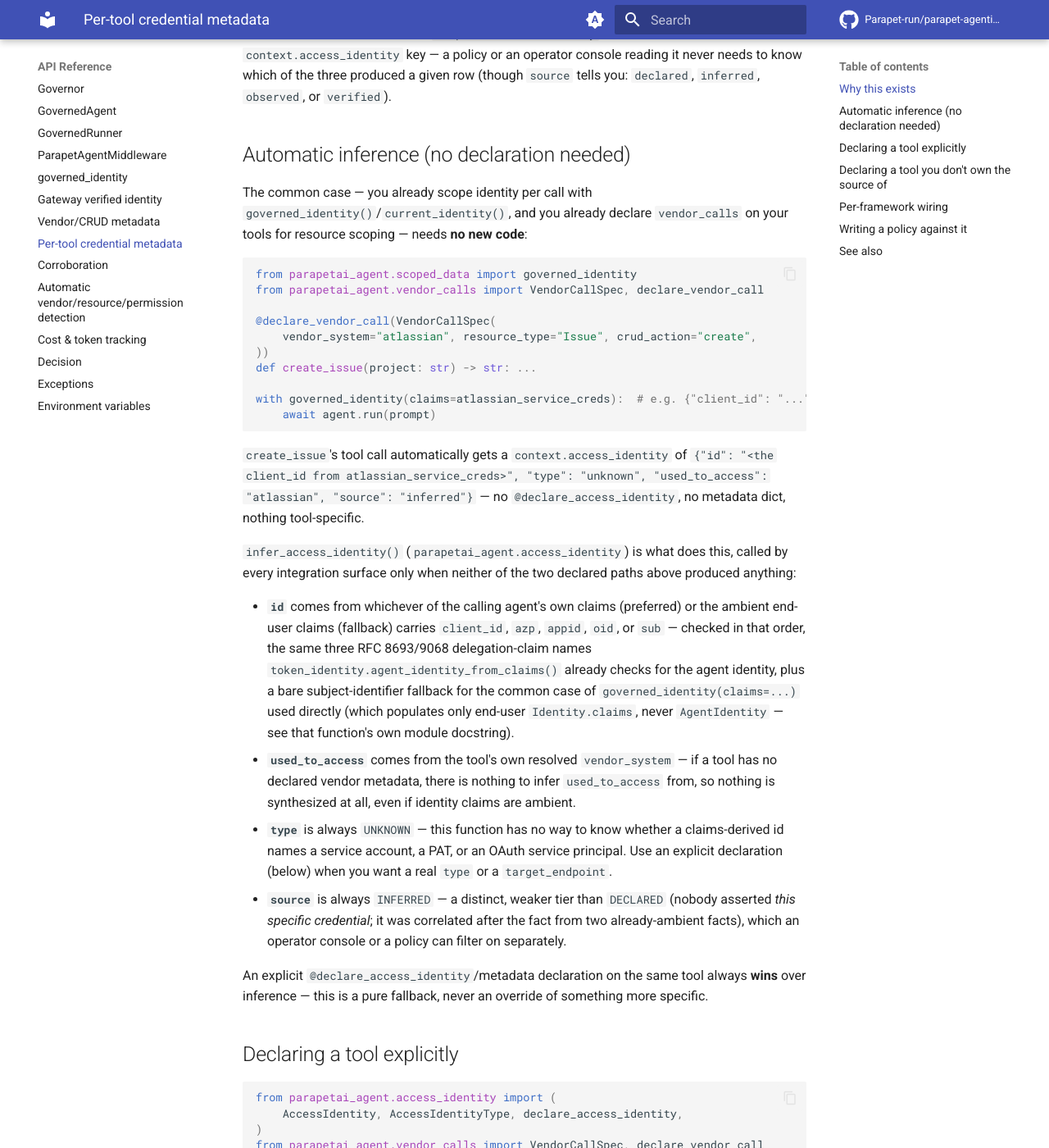
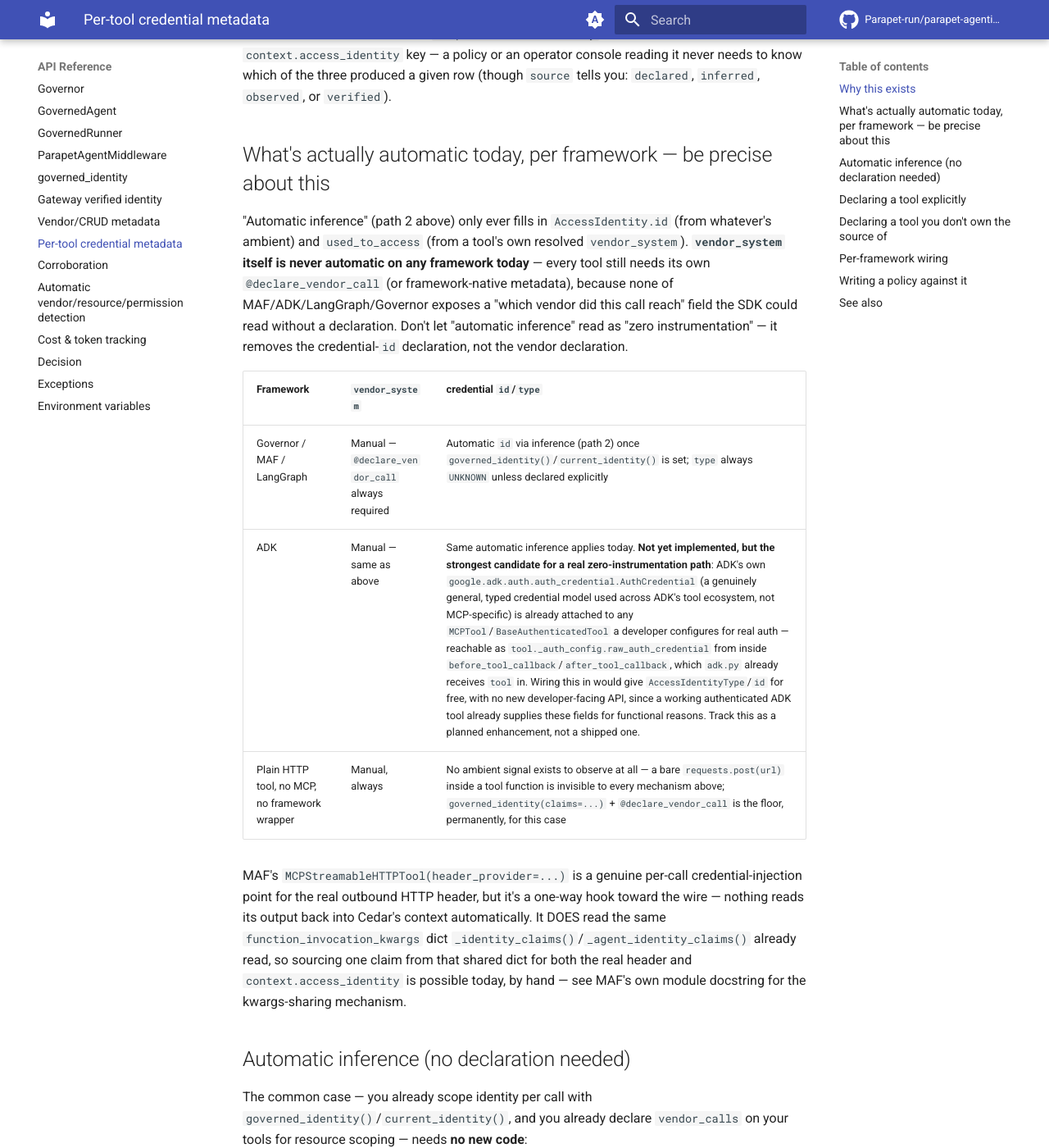
Before and after one commit to Parapet-run/parapet-agenticai-sdk, an MkDocs documentation site: the page built from docs/reference/access-identity.md, in a window 1280 px wide and 1400 px high, scrolled down 959 px. Shown: the whole window at 82% size. Built offline with MkDocs 1.6.1 and Material for MkDocs 9.7.7, drawn with Linux system fonts in a browser that asks for light colours; comment, search, counter and statistics services are not loaded.

Commit message:
feat(mcp): add parapet-identity skill for vendor/access-identity instrumentation
New parapetai-mcp skill (eighth) guiding an agent to add
@declare_vendor_call/@declare_access_identity to an already-governed
project's tools, and to correctly state what's automatic vs. manual per
framework -- none derives vendor_system on its own; the credential id
half is automatic once governed_identity()/current_identity() is already
in use, type isn't. Cross-linked from parapet-maf/parapet-adk/
parapet-langgraph/parapet-audit-fix's own SKILL.md files.

Also corrects docs/reference/access-identity.md's own claims: ADK does
not yet auto-read its native AuthCredential (analyzed as a future
enhancement, not implemented), so the automatic/manual matrix stated
there was previously incomplete -- now explicit per framework, including
that vendor_system is never automatic on any surface today.

Co-Authored-By: Claude Sonnet 5 <noreply@anthropic.com>

```diff
--- a/docs/reference/access-identity.md
+++ b/docs/reference/access-identity.md
@@ -38,6 +38,33 @@ All three land on the exact same `Snapshot.access_identity` field and
 `context.access_identity` key — a policy or an operator console reading it
 never needs to know which of the three produced a given row (though
 `source` tells you: `declared`, `inferred`, `observed`, or `verified`).
+
+## What's actually automatic today, per framework — be precise about this
+
+"Automatic inference" (path 2 above) only ever fills in `AccessIdentity.id`
+(from whatever's ambient) and `used_to_access` (from a tool's own resolved
+`vendor_system`). **`vendor_system` itself is never automatic on any
+framework today** — every tool still needs its own `@declare_vendor_call`
+(or framework-native metadata), because none of MAF/ADK/LangGraph/Governor
+exposes a "which vendor did this call reach" field the SDK could read
+without a declaration. Don't let "automatic inference" read as "zero
+instrumentation" — it removes the credential-`id` declaration, not the
+vendor declaration.
+
+| Framework | `vendor_system` | credential `id`/`type` |
+|---|---|---|
+| Governor / MAF / LangGraph | Manual — `@declare_vendor_call` always required | Automatic `id` via inference (path 2) once `governed_identity()`/`current_identity()` is set; `type` always `UNKNOWN` unless declared explicitly |
+| ADK | Manual — same as above | Same automatic inference applies today. **Not yet implemented, but the strongest candidate for a real zero-instrumentation path**: ADK's own `google.adk.auth.auth_credential.AuthCredential` (a genuinely general, typed credential model used across ADK's tool ecosystem, not MCP-specific) is already attached to any `MCPTool`/`BaseAuthenticatedTool` a developer configures for real auth — reachable as `tool._auth_config.raw_auth_credential` from inside `before_tool_callback`/`after_tool_callback`, which `adk.py` already receives `tool` in. Wiring this in would give `AccessIdentityType`/`id` for free, with no new developer-facing API, since a working authenticated ADK tool already supplies these fields for functional reasons. Track this as a planned enhancement, not a shipped one. |
+| Plain HTTP tool, no MCP, no framework wrapper | Manual, always | No ambient signal exists to observe at all — a bare `requests.post(url)` inside a tool function is invisible to every mechanism above; `governed_identity(claims=...)` + `@declare_vendor_call` is the floor, permanently, for this case |
+
+MAF's `MCPStreamableHTTPTool(header_provider=...)` is a genuine per-call
+credential-injection point for the real outbound HTTP header, but it's a
+one-way hook toward the wire — nothing reads its output back into Cedar's
+context automatically. It DOES read the same `function_invocation_kwargs`
+dict `_identity_claims()`/`_agent_identity_claims()` already read, so
+sourcing one claim from that shared dict for both the real header and
+`context.access_identity` is possible today, by hand — see MAF's own
+module docstring for the kwargs-sharing mechanism.
 
 ## Automatic inference (no declaration needed)
 
```
Also changed, not shown: docs/cli/skills.md (+23 -1 lines), mcp-server/src/parapetai_mcp/skills/adk/SKILL.md (+7 -0 lines), mcp-server/src/parapetai_mcp/skills/audit-fix/SKILL.md (+7 -0 lines), mcp-server/src/parapetai_mcp/skills/identity/SKILL.md (added, +157 -0 lines), mcp-server/src/parapetai_mcp/skills/langgraph/SKILL.md (+7 -0 lines), mcp-server/src/parapetai_mcp/skills/maf/SKILL.md (+7 -0 lines), 2 other files.
